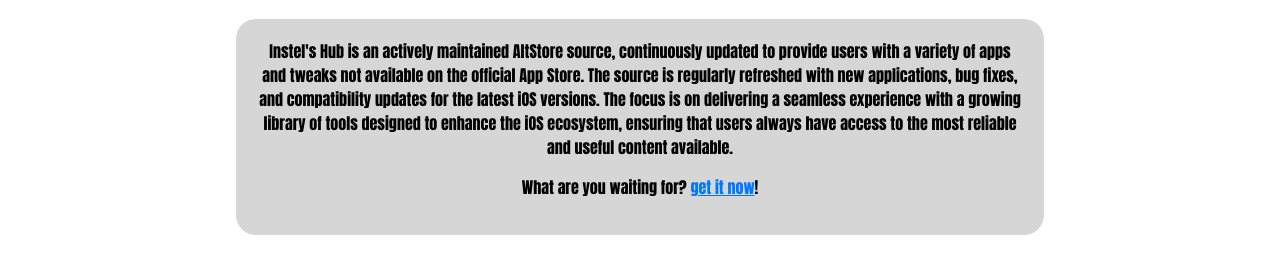
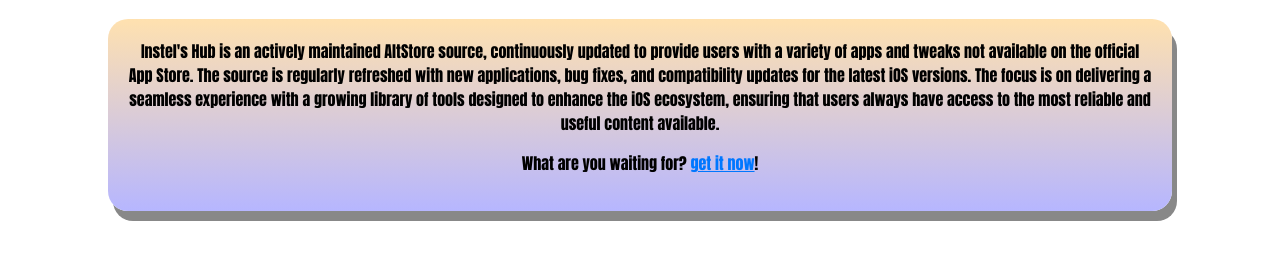
Before and after one commit to Instel12/Instels-Hub, a plain HTML site: page index.html in a window 1280 px wide. Shown: the part 1033-1292 px from the top of the page. After the commit the page ends 1268 px from the top, so only its background shows below. Drawn offline with Linux system fonts and the light colour scheme.

Commit message:
Update style.css

```diff
--- a/style.css
+++ b/style.css
@@ -7,10 +7,14 @@
     width: 100%;
 }
 .content{
-    background-color: rgb(214, 214, 214);
+    background: rgb(255,225,175);
+    background: linear-gradient(180deg, rgba(255,225,175,1) 0%, rgba(182,182,255,1) 100%, rgba(0,212,255,1) 100%);
     border-radius: 20px;
-    width: 60%;
+    width: 80%;
     padding: 20px;
+    border: 0px solid;
+    padding: 20px;
+    box-shadow: 5px 10px #888888;
 }
 a{
     color: rgb(0, 119, 255);
```
